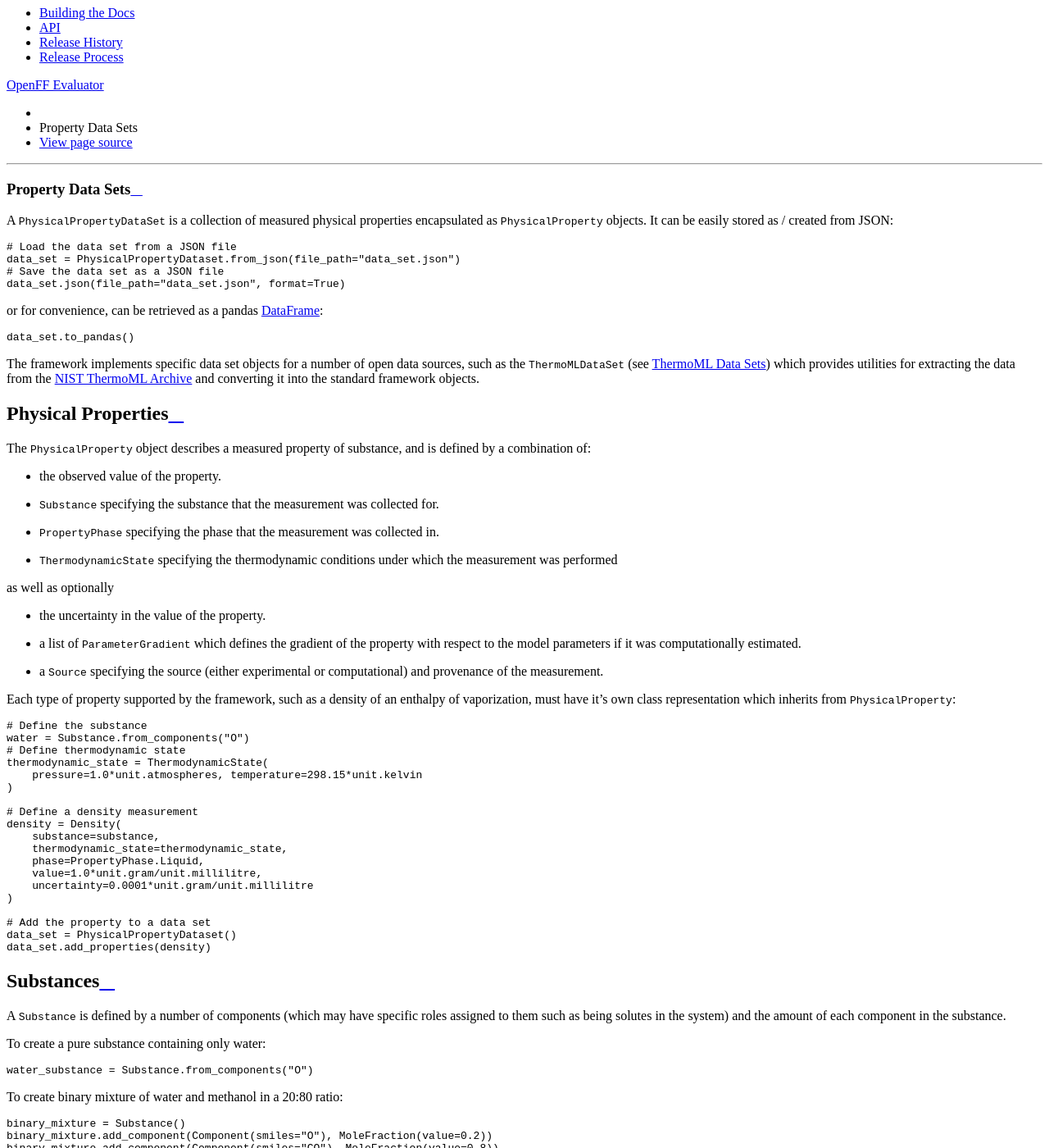
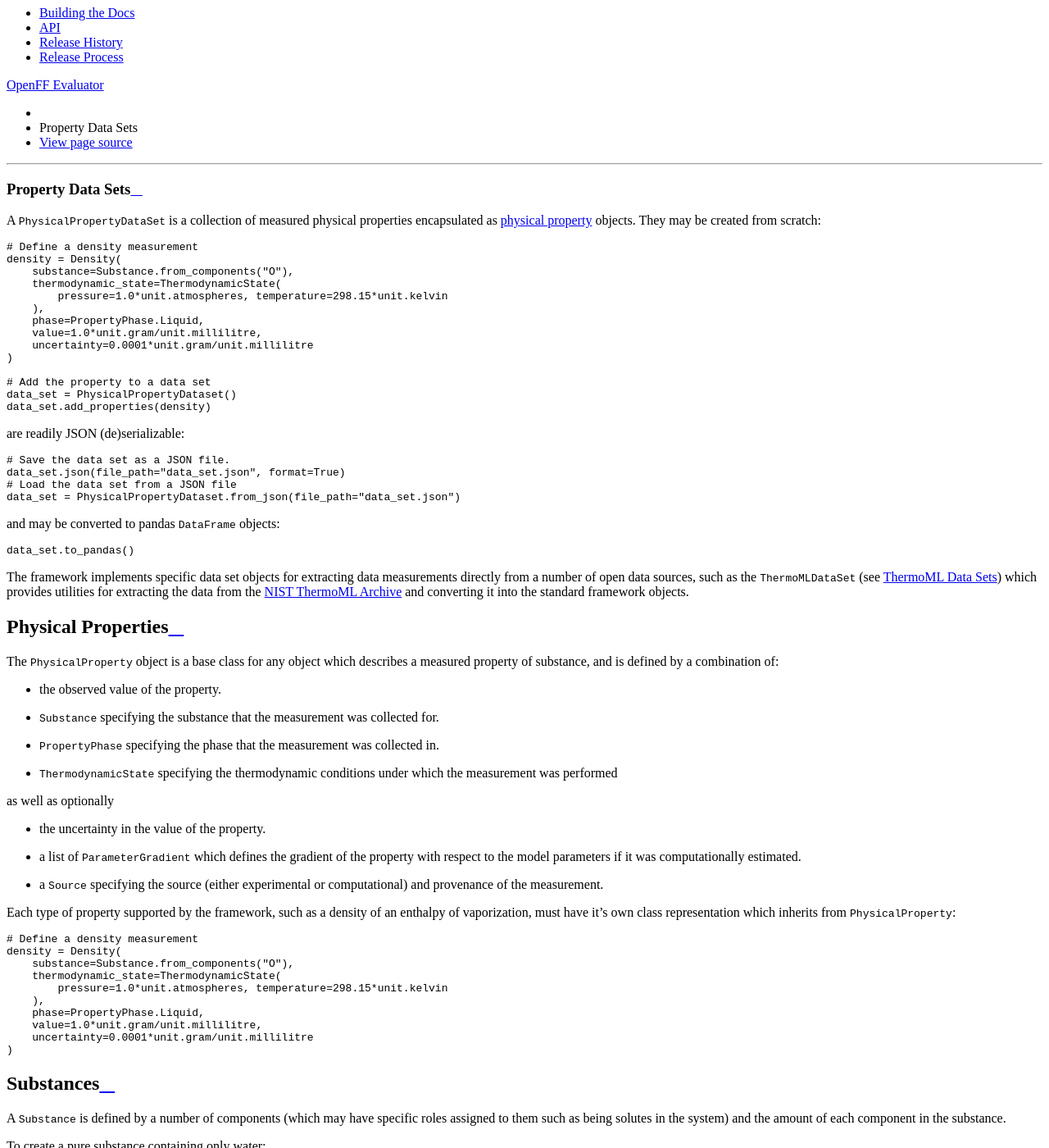
Before and after one commit to openforcefield/openff-evaluator, a Sphinx documentation site: the page built from docs/physicalproperties.rst, in a window 1280 px wide and 1400 px high, scrolled down 872 px. Shown: the whole window at 82% size. Built offline with Sphinx 7.4.7 and the Read the Docs theme 2.0.0, drawn with Linux system fonts in a browser that asks for light colours.

Commit message:
Minor typo / wording fixes.

```diff
--- a/docs/conf.py
+++ b/docs/conf.py
@@ -102,6 +102,7 @@ todo_include_todos = True
 intersphinx_mapping = {
     'python': ('https://docs.python.org/', None),
     'numpy': ('https://docs.scipy.org/doc/numpy/', None),
+    'pandas': ('https://pandas.pydata.org/pandas-docs/stable/', None),
     'mdtraj': ('http://mdtraj.org/latest/', None),
     'dask': ('http://docs.dask.org/en/latest/', None),
     'dask.distributed': ('https://distributed.dask.org/en/latest/', None),
--- a/docs/physicalproperties.rst
+++ b/docs/physicalproperties.rst
@@ -11,30 +11,50 @@
 
 .. |parameter_gradient|            replace:: :py:class:`~propertyestimator.forcefield.ParameterGradient`
 
+.. |data_frame|                    replace:: :py:class:`~pandas.DataFrame`
+
 Property Data Sets
 ==================
 
-A |physical_property_data_set| is a collection of measured physical properties encapsulated as |physical_property|
-objects. It can be easily stored as / created from JSON::
+A |physical_property_data_set| is a collection of measured physical properties encapsulated as :ref:`physical property
+<physicalproperties:Physical Properties>` objects. They may be created from scratch::
 
+    # Define a density measurement
+    density = Density(
+        substance=Substance.from_components("O"),
+        thermodynamic_state=ThermodynamicState(
+            pressure=1.0*unit.atmospheres, temperature=298.15*unit.kelvin
+        ),
+        phase=PropertyPhase.Liquid,
+        value=1.0*unit.gram/unit.millilitre,
+        uncertainty=0.0001*unit.gram/unit.millilitre
+    )
+
+    # Add the property to a data set
+    data_set = PhysicalPropertyDataset()
+    data_set.add_properties(density)
+
+are readily JSON (de)serializable::
+
+    # Save the data set as a JSON file.
+    data_set.json(file_path="data_set.json", format=True)
     # Load the data set from a JSON file
     data_set = PhysicalPropertyDataset.from_json(file_path="data_set.json")
-    # Save the data set as a JSON file
-    data_set.json(file_path="data_set.json", format=True)
 
-or for convenience, can be retrieved as a pandas `DataFrame <https://pandas.pydata.org/pandas-docs/stable/
-generated/pandas.DataFrame.html>`_::
+and may be converted to pandas |data_frame| objects::
 
     data_set.to_pandas()
 
-The framework implements specific data set objects for a number of open data sources, such as the |thermoml_data_set|
-(see :doc:`thermomldatasets`) which provides utilities for extracting the data from the `NIST ThermoML Archive
-<http://trc.nist.gov/ThermoML.html>`_ and converting it into the standard framework objects.
+The framework implements specific data set objects for extracting data measurements directly from a number of open data
+sources, such as the |thermoml_data_set| (see :doc:`thermomldatasets`) which provides utilities for extracting the data
+from the `NIST ThermoML Archive <http://trc.nist.gov/ThermoML.html>`_ and converting it into the standard framework
+objects.
 
 Physical Properties
 -------------------
 
-The |physical_property| object describes a measured property of substance, and is defined by a combination of:
+The |physical_property| object is a base class for any object which describes a measured property of substance, and is
+defined by a combination of:
 
 * the observed value of the property.
 * |substance| specifying the substance that the measurement was collected for.
@@ -51,25 +71,16 @@ as well as optionally
 Each type of property supported by the framework, such as a density of an enthalpy of vaporization, must have it's own
 class representation which inherits from |physical_property|::
 
-    # Define the substance
-    water = Substance.from_components("O")
-    # Define thermodynamic state
-    thermodynamic_state = ThermodynamicState(
-        pressure=1.0*unit.atmospheres, temperature=298.15*unit.kelvin
-    )
-
     # Define a density measurement
     density = Density(
-        substance=substance,
-        thermodynamic_state=thermodynamic_state,
+        substance=Substance.from_components("O"),
+        thermodynamic_state=ThermodynamicState(
+            pressure=1.0*unit.atmospheres, temperature=298.15*unit.kelvin
+        ),
         phase=PropertyPhase.Liquid,
         value=1.0*unit.gram/unit.millilitre,
         uncertainty=0.0001*unit.gram/unit.millilitre
     )
-
-    # Add the property to a data set
-    data_set = PhysicalPropertyDataset()
-    data_set.add_properties(density)
 
 Substances
 ----------
```
Also changed, not shown: docs/replicators.rst (+4 -6 lines), docs/thermomldatasets.rst (+8 -7 lines), docs/workflows.rst (+9 -7 lines).
